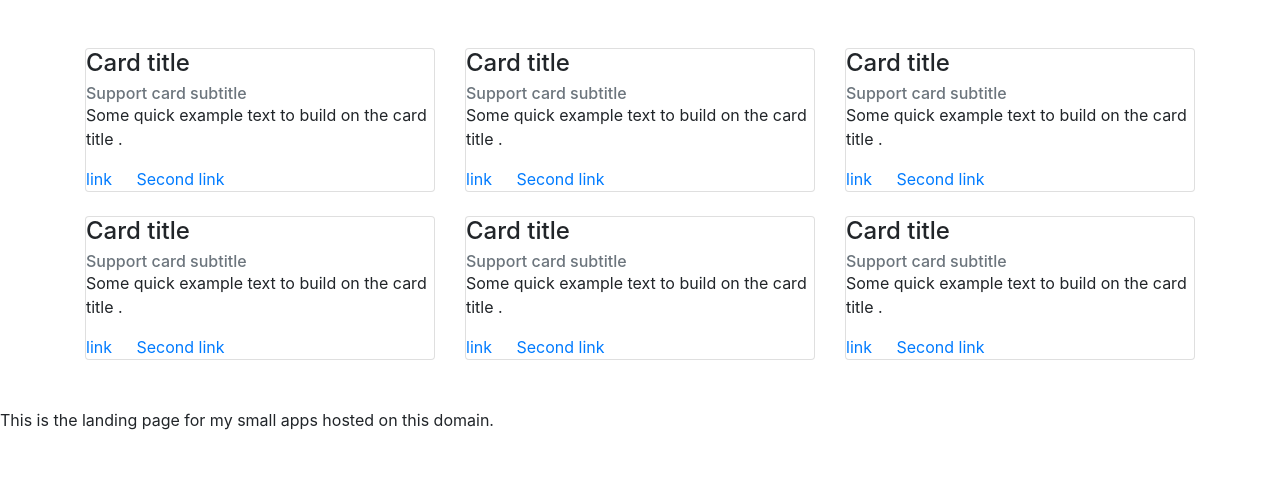
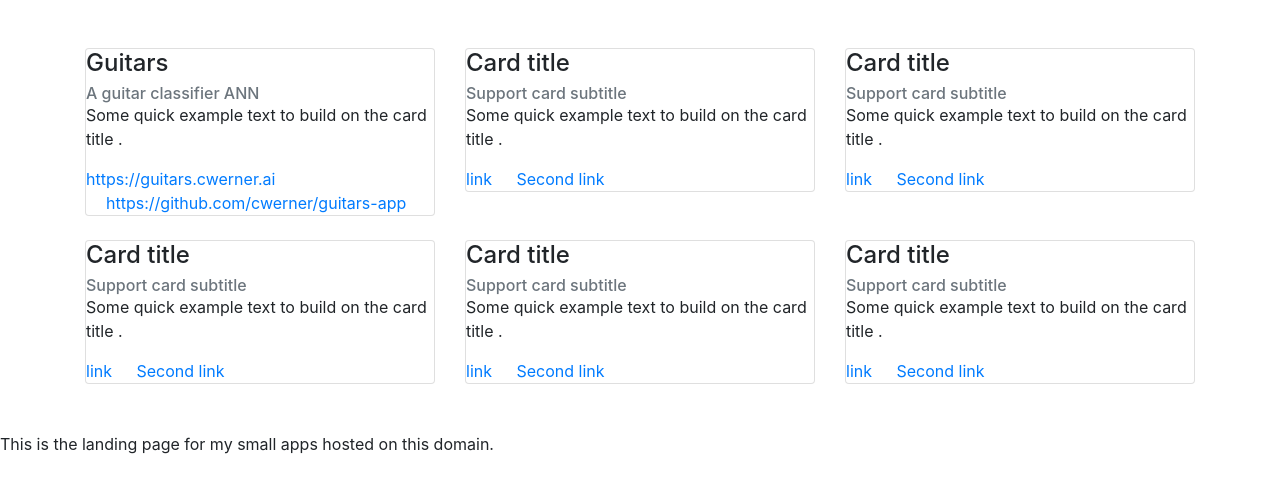
Before and after one commit to cwerner/cwerner.ai, a plain HTML site: page index.html in a window 1280 px wide. Drawn offline with nearby package versions, Linux system fonts and the light colour scheme.

Commit message:
add dummy bootstrap cards 2

```diff
--- a/index.html
+++ b/index.html
@@ -18,11 +18,11 @@
             <div class="col-md-4">
               <div class="card">
                 <div class="card-block">
-                  <h4 class="card-title">Card title</h4>
-                  <h6 class="card-subtitle text-muted">Support card subtitle</h6>
+                  <h4 class="card-title">Guitars</h4>
+                  <h6 class="card-subtitle text-muted">A guitar classifier ANN</h6>
                   <p class="card-text p-y-1">Some quick example text to build on the card title .</p>
-                  <a href="#" class="card-link">link</a>
-                  <a href="#" class="card-link">Second link</a>
+                  <a href="#" class="card-link">https://guitars.cwerner.ai</a>
+                  <a href="#" class="card-link">https://github.com/cwerner/guitars-app</a>
                 </div>
               </div>
             </div>
```
